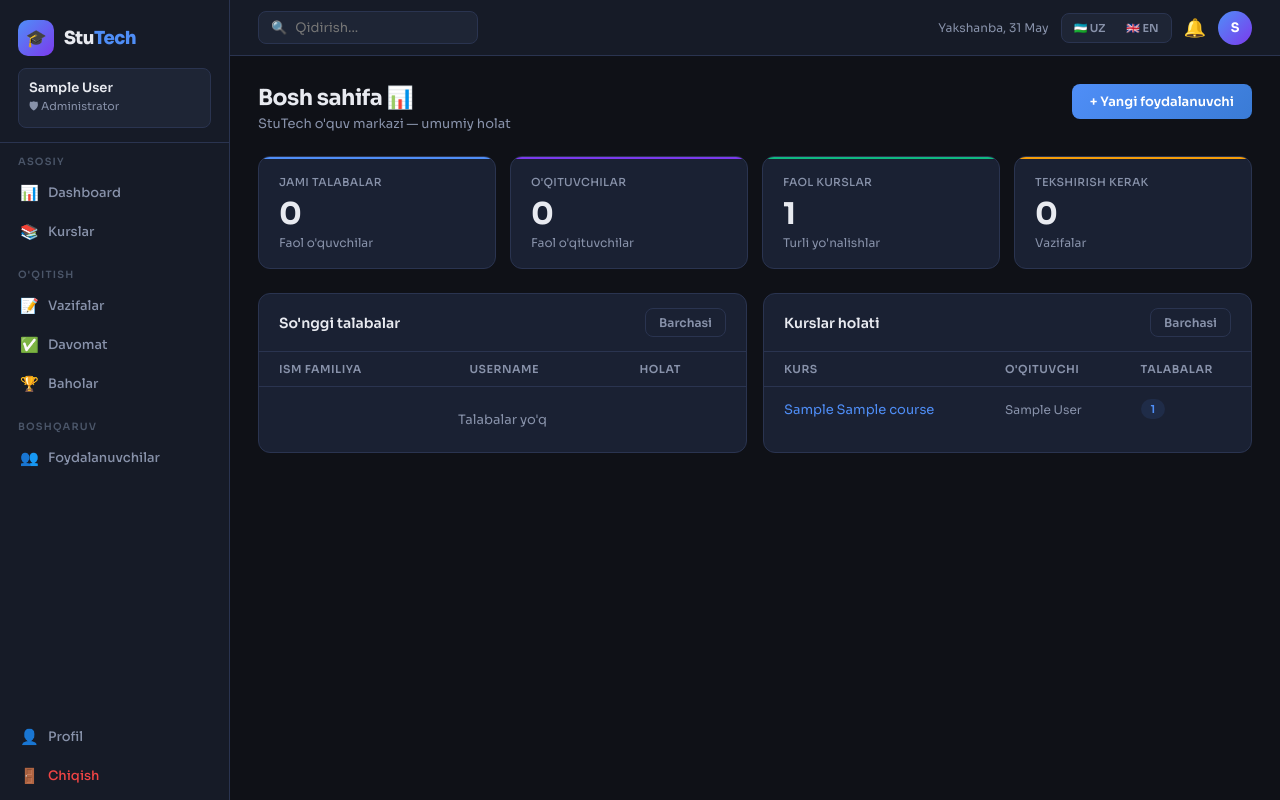
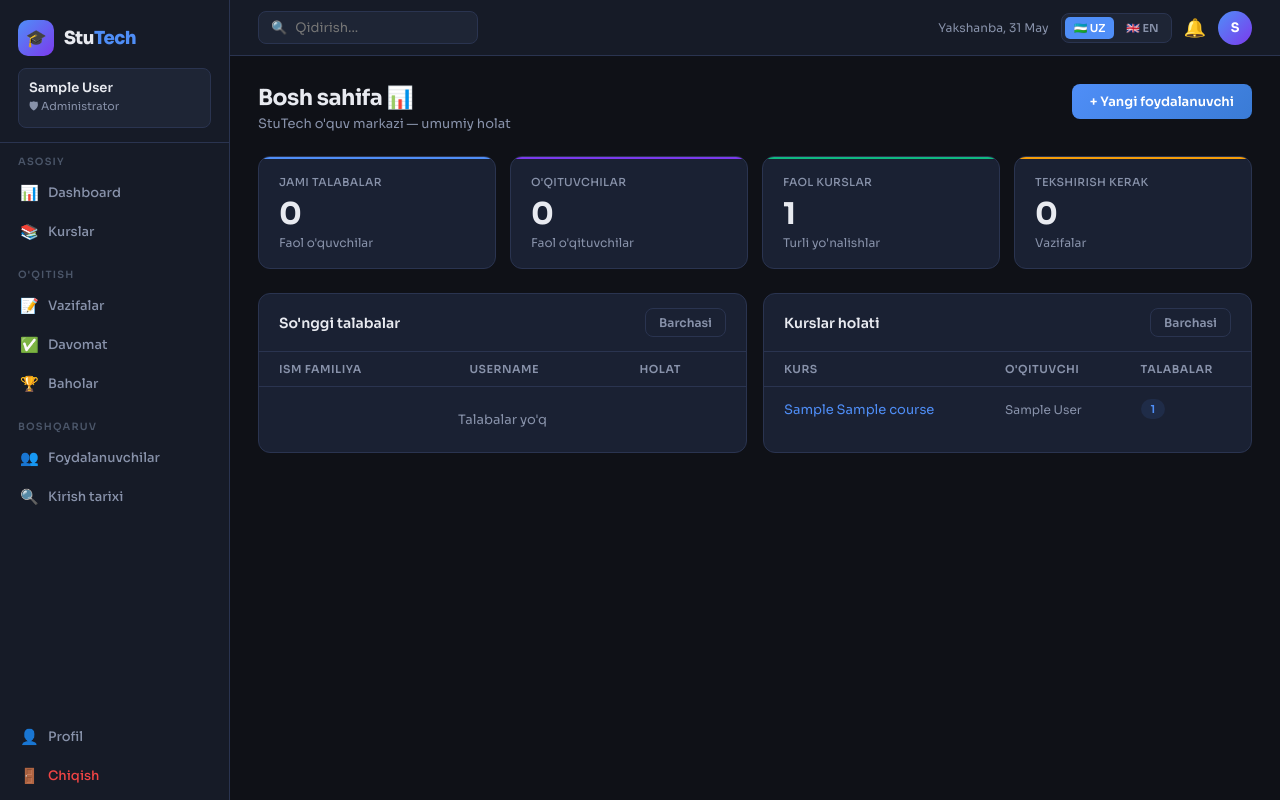
Before and after one commit to napasovdoniyor20050715/stutech-app, a Django app: page / in a window 1280 px wide. Run offline with Django 5.2, Linux system fonts and the light colour scheme; a user stored in the database is signed in; tables that the repository leaves empty hold one stand-in row (values such as "Sample post").

Commit message:
Update base.html

```diff
--- a/templates/base.html
+++ b/templates/base.html
@@ -205,56 +205,58 @@
     </div>
 
     <div class="sb-section">
-      <div class="sb-label">Asosiy</div>
+      <div class="sb-label" id="nav-section-main">Asosiy</div>
       <a href="{% url 'dashboard' %}" class="sb-link {% if request.resolver_match.url_name == 'dashboard' %}active{% endif %}">
-        <span class="sb-icon">📊</span> Dashboard
+        <span class="sb-icon">📊</span> <span id="nav-dashboard">Dashboard</span>
       </a>
       <a href="{% url 'course_list' %}" class="sb-link {% if 'course' in request.resolver_match.url_name %}active{% endif %}">
-        <span class="sb-icon">📚</span> Kurslar
+        <span class="sb-icon">📚</span> <span id="nav-courses">Kurslar</span>
       </a>
     </div>
 
     {% if request.user.role != 'student' %}
     <div class="sb-section">
-      <div class="sb-label">O'qitish</div>
+      <div class="sb-label" id="nav-section-teach">O'qitish</div>
       <a href="{% url 'assignment_list' %}" class="sb-link {% if 'assignment' in request.resolver_match.url_name %}active{% endif %}">
-        <span class="sb-icon">📝</span> Vazifalar
+        <span class="sb-icon">📝</span> <span id="nav-assignments">Vazifalar</span>
       </a>
       <a href="{% url 'attendance_list' %}" class="sb-link {% if 'attendance' in request.resolver_match.url_name %}active{% endif %}">
-        <span class="sb-icon">✅</span> Davomat
+        <span class="sb-icon">✅</span> <span id="nav-attendance">Davomat</span>
       </a>
       <a href="{% url 'grades_overview' %}" class="sb-link {% if 'grade' in request.resolver_match.url_name %}active{% endif %}">
-        <span class="sb-icon">🏆</span> Baholar
+        <span class="sb-icon">🏆</span> <span id="nav-grades">Baholar</span>
       </a>
     </div>
     {% else %}
     <div class="sb-section">
-      <div class="sb-label">Mening</div>
+      <div class="sb-label" id="nav-section-my">Mening</div>
       <a href="{% url 'assignment_list' %}" class="sb-link {% if 'assignment' in request.resolver_match.url_name %}active{% endif %}">
-        <span class="sb-icon">📝</span> Vazifalarim
+        <span class="sb-icon">📝</span> <span id="nav-myassignments">Vazifalarim</span>
       </a>
       <a href="{% url 'my_attendance' %}" class="sb-link {% if 'attendance' in request.resolver_match.url_name %}active{% endif %}">
-        <span class="sb-icon">✅</span> Davomatim
+        <span class="sb-icon">✅</span> <span id="nav-myattendance">Davomatim</span>
       </a>
       <a href="{% url 'grades_overview' %}" class="sb-link {% if 'grade' in request.resolver_match.url_name %}active{% endif %}">
-        <span class="sb-icon">🏆</span> Baholarim
+        <span class="sb-icon">🏆</span> <span id="nav-mygrades">Baholarim</span>
       </a>
     </div>
     {% endif %}
 
     {% if request.user.role == 'admin' %}
     <div class="sb-section">
-      <div class="sb-label">Boshqaruv</div>
+      <div class="sb-label" id="nav-section-manage">Boshqaruv</div>
       <a href="{% url 'users_list' %}" class="sb-link {% if 'user' in request.resolver_match.url_name %}active{% endif %}">
-        <span class="sb-icon">👥</span> Foydalanuvchilar
+        <span class="sb-icon">👥</span> <span id="nav-users">Foydalanuvchilar</span>
       </a>
-
+      <a href="{% url 'login_history' %}" class="sb-link {% if request.resolver_match.url_name == 'login_history' %}active{% endif %}">
+        <span class="sb-icon">🔍</span> <span id="nav-loginhistory">Kirish tarixi</span>
+      </a>
     </div>
     {% endif %}
 
     <div class="sb-section" style="margin-top:auto;">
-      <a href="{% url 'profile' %}" class="sb-link"><span class="sb-icon">👤</span> Profil</a>
-      <a href="{% url 'logout' %}" class="sb-link" style="color:var(--red)"><span class="sb-icon">🚪</span> Chiqish</a>
+      <a href="{% url 'profile' %}" class="sb-link"><span class="sb-icon">👤</span> <span id="nav-profile">Profil</span></a>
+      <a href="{% url 'logout' %}" class="sb-link" style="color:var(--red)"><span class="sb-icon">🚪</span> <span id="nav-logout">Chiqish</span></a>
     </div>
   </aside>
 
@@ -271,21 +273,17 @@
       <div class="tb-right">
         <span class="tb-date" id="topbarDate"></span>
 
-        <!-- TIL TUGMASI -->
-        <form action="/i18n/set_language/" method="post" id="langForm">
-          {% csrf_token %}
-          <input type="hidden" name="next" value="{{ request.get_full_path }}">
+        <!-- TIL TUGMASI - JavaScript -->
         <div style="display:flex;gap:3px;background:var(--bg3);border:1px solid var(--border);border-radius:8px;padding:3px;">
-            <button type="submit" name="language" value="uz"
-              style="background:{% if LANGUAGE_CODE == 'uz' %}var(--accent){% else %}transparent{% endif %};color:{% if LANGUAGE_CODE == 'uz' %}#fff{% else %}var(--text2){% endif %};border:none;border-radius:5px;padding:4px 9px;font-size:11px;font-weight:600;cursor:pointer;font-family:var(--font);transition:all .2s;">
+          <button id="lang-uz" onclick="setLang('uz')"
+            style="background:var(--accent);color:#fff;border:none;border-radius:5px;padding:4px 9px;font-size:11px;font-weight:600;cursor:pointer;font-family:var(--font);transition:all .2s;">
             🇺🇿 UZ
           </button>
-            <button type="submit" name="language" value="en"
-              style="background:{% if LANGUAGE_CODE == 'en' %}var(--accent){% else %}transparent{% endif %};color:{% if LANGUAGE_CODE == 'en' %}#fff{% else %}var(--text2){% endif %};border:none;border-radius:5px;padding:4px 9px;font-size:11px;font-weight:600;cursor:pointer;font-family:var(--font);transition:all .2s;">
+          <button id="lang-en" onclick="setLang('en')"
+            style="background:transparent;color:var(--text2);border:none;border-radius:5px;padding:4px 9px;font-size:11px;font-weight:600;cursor:pointer;font-family:var(--font);transition:all .2s;">
             🇬🇧 EN
           </button>
         </div>
-        </form>
 
         <a href="{% url 'notifications_list' %}" class="tb-notif" style="text-decoration:none;color:var(--text2);">
           🔔
@@ -315,6 +313,77 @@
 if(window.innerWidth <= 768){
   document.getElementById('menu-btn').style.display = 'flex';
 }
+
+// TIL TIZIMI
+const SIDEBAR_UZ = {
+  'nav-dashboard': 'Dashboard',
+  'nav-courses': 'Kurslar',
+  'nav-assignments': "Vazifalar",
+  'nav-attendance': 'Davomat',
+  'nav-grades': 'Baholar',
+  'nav-myassignments': 'Vazifalarim',
+  'nav-myattendance': 'Davomatim',
+  'nav-mygrades': 'Baholarim',
+  'nav-users': 'Foydalanuvchilar',
+  'nav-loginhistory': 'Kirish tarixi',
+  'nav-profile': 'Profil',
+  'nav-logout': 'Chiqish',
+  'nav-section-main': 'Asosiy',
+  'nav-section-teach': "O'qitish",
+  'nav-section-my': 'Mening',
+  'nav-section-manage': 'Boshqaruv',
+};
+const SIDEBAR_EN = {
+  'nav-dashboard': 'Dashboard',
+  'nav-courses': 'Courses',
+  'nav-assignments': 'Assignments',
+  'nav-attendance': 'Attendance',
+  'nav-grades': 'Grades',
+  'nav-myassignments': 'My Assignments',
+  'nav-myattendance': 'My Attendance',
+  'nav-mygrades': 'My Grades',
+  'nav-users': 'Users',
+  'nav-loginhistory': 'Login History',
+  'nav-profile': 'Profile',
+  'nav-logout': 'Sign Out',
+  'nav-section-main': 'Main',
+  'nav-section-teach': 'Teaching',
+  'nav-section-my': 'My',
+  'nav-section-manage': 'Management',
+};
+
+function setLang(lang) {
+  localStorage.setItem('stutech_lang', lang);
+  applyLang(lang);
+}
+
+function applyLang(lang) {
+  const T = lang === 'en' ? SIDEBAR_EN : SIDEBAR_UZ;
+  Object.keys(T).forEach(id => {
+    const el = document.getElementById(id);
+    if(el) el.textContent = T[id];
+  });
+  // Tugma holati
+  const uzBtn = document.getElementById('lang-uz');
+  const enBtn = document.getElementById('lang-en');
+  if(uzBtn && enBtn) {
+    if(lang === 'en') {
+      uzBtn.style.background = 'transparent';
+      uzBtn.style.color = 'var(--text2)';
+      enBtn.style.background = 'var(--accent)';
+      enBtn.style.color = '#fff';
+    } else {
+      uzBtn.style.background = 'var(--accent)';
+      uzBtn.style.color = '#fff';
+      enBtn.style.background = 'transparent';
+      enBtn.style.color = 'var(--text2)';
+    }
+  }
+  document.documentElement.lang = lang;
+}
+
+// Saqlangan tilni yuklash
+applyLang(localStorage.getItem('stutech_lang') || 'uz');
 </script>
 {% block extra_js %}{% endblock %}
 </body>
```
Lines whose indentation alone changed are shown as unchanged.
